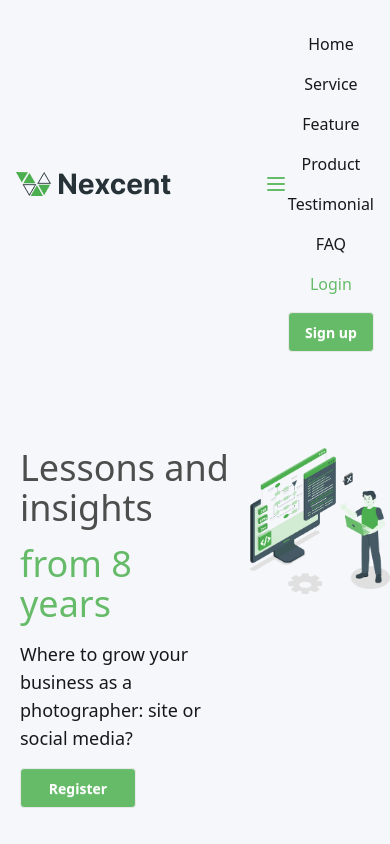
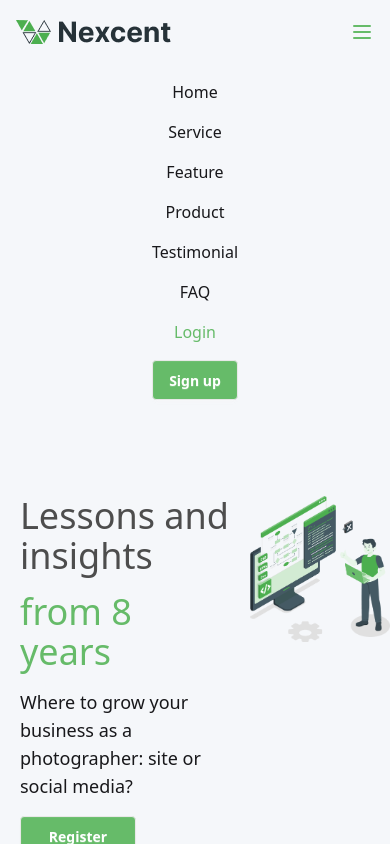
Before and after one commit to Jaseemks/Nexcent_landingpage, a React (Vite) app: page / in a window 390 px wide. Both pictures are taken after a click on the button 362 px from the left and 32 px from the top of the page. Shown: the top 844 px of the page. Built offline with nearby package versions, Linux system fonts and the light colour scheme.

Commit message:
final commit

```diff
--- a/src/components/Body.jsx
+++ b/src/components/Body.jsx
@@ -8,7 +8,7 @@ export const Body = () => {
         <div>
             <div className="carousel w-full bg-[#F5F7FA] py-20">
                 <div id="item1" className="carousel-item w-full">
-                <div className='flex flex-col space-y-4 px-5 md:px-20'>
+                    <div className='flex flex-col space-y-4 px-5 md:px-20'>
                         <span className='text-4xl md:text-8xl text-[#4D4D4D]'>Lessons and insights</span>
                         <span className='text-4xl md:text-8xl text-[#66BB69]'>from 8 years</span>
                         <span className='text-lg'>Where to grow your business as a photographer: site or social media?</span>
@@ -27,11 +27,11 @@ export const Body = () => {
 
                 </div>
                 <div id="item3" className="carousel-item w-full">
-                <div className='flex flex-col space-y-4 px-20'>
-                        <span className='text-8xl text-[#4D4D4D]'>Lessons and insights</span>
-                        <span className='text-8xl text-[#66BB69]'>from 8 years</span>
+                    <div className='flex flex-col space-y-4 px-5 md:px-20'>
+                        <span className='text-4xl md:text-8xl text-[#4D4D4D]'>Lessons and insights</span>
+                        <span className='text-4xl md:text-8xl text-[#66BB69]'>from 8 years</span>
                         <span className='text-lg'>Where to grow your business as a photographer: site or social media?</span>
-                        <button className="btn bg-[#66BB69] text-white w-29">Register</button>
+                        <button className="btn bg-[#66BB69] w-29 text-white">Register</button>
                     </div>
                     <div className='sec2'>
                         <img
@@ -40,6 +40,7 @@ export const Body = () => {
                             alt="Carousel 1"
                         />
                     </div>
+
                 </div>
             </div>
             <div className="flex w-full justify-center gap-2 py-2">
--- a/src/components/Header.jsx
+++ b/src/components/Header.jsx
@@ -1,45 +1,4 @@
-// import React from 'react'
-
-// export const Header = () => {
-//     return (
-//         <div>
-//             <div className="navbar bg-[#F5F7FA] p-4">
-//                 <div className="flex flex-row items-center justify-between w-full">
-//                     <img className="logo" src="/assets/Logo.png" alt="Logo" />
-
-//                     <div className="hidden lg:flex justify-end space-x-32 items-center w-full">
-//                         <a href="#home">Home</a>
-//                         <a href="#service">Service</a>
-//                         <a href="#feature">Feature</a>
-//                         <a href="#product">Product</a>
-//                         <a href="#testmonial">Testimonial</a>
-//                         <a href="#faq">FAQ</a>
-
-//                         <div className='flex justify-end space-x-8 items-center'>
-//                             <a href="#login" className='text-[#66BB69]'>Login</a>
-//                             <button className="btn bg-[#66BB69] text-white">Sign up</button>
-//                         </div>
-//                     </div>
-
-//                 </div>
-//                 <div className="lg:hidden flex flex-col items-center space-y-4 mt-4">
-//                     <a href="#home">Home</a>
-//                     <a href="#service">Service</a>
-//                     <a href="#feature">Feature</a>
-//                     <a href="#product">Product</a>
-//                     <a href="#testmonial">Testimonial</a>
-//                     <a href="#faq">FAQ</a>
-
-//                     <a href="#login" className='text-[#66BB69]'>Login</a>
-//                     <button className="btn bg-[#66BB69] text-white">Sign up</button>
-//                 </div>
-//             </div>
-//         </div>
-//     )
-// }
-
-
-import React, { useState } from 'react'
+import React, { useState } from 'react';
 
 export const Header = () => {
     const [isMenuOpen, setIsMenuOpen] = useState(false);
@@ -53,8 +12,6 @@ export const Header = () => {
             <div className="navbar bg-[#F5F7FA] p-4">
                 <div className="flex flex-row items-center justify-between w-full">
                     <img className="logo" src="/assets/Logo.png" alt="Logo" />
-
-                    {/* Desktop Navigation */}
                     <div className="hidden lg:flex justify-end space-x-32 items-center w-full">
                         <a href="#home">Home</a>
                         <a href="#service">Service</a>
@@ -68,8 +25,6 @@ export const Header = () => {
                             <button className="btn bg-[#66BB69] text-white">Sign up</button>
                         </div>
                     </div>
-
-                    {/* Mobile Hamburger Menu */}
                     <div className="lg:hidden flex items-center">
                         <button onClick={toggleMenu} className="text-[#66BB69]">
                             <svg xmlns="http://www.w3.org/2000/svg" width="24" height="24" fill="none" viewBox="0 0 24 24" stroke="currentColor">
@@ -78,22 +33,21 @@ export const Header = () => {
                         </button>
                     </div>
                 </div>
-
-                {/* Mobile Menu */}
-                {isMenuOpen && (
-                    <div className="lg:hidden flex flex-col items-center space-y-4 mt-4">
-                        <a href="#home">Home</a>
-                        <a href="#service">Service</a>
-                        <a href="#feature">Feature</a>
-                        <a href="#product">Product</a>
-                        <a href="#testmonial">Testimonial</a>
-                        <a href="#faq">FAQ</a>
-
-                        <a href="#login" className='text-[#66BB69]'>Login</a>
-                        <button className="btn bg-[#66BB69] text-white">Sign up</button>
-                    </div>
-                )}
             </div>
+            {isMenuOpen && (
+                <div className="lg:hidden bg-[#F5F7FA] w-full py-4">
+                    <ul className="flex flex-col items-center space-y-4">
+                        <li><a href="#home">Home</a></li>
+                        <li><a href="#service">Service</a></li>
+                        <li><a href="#feature">Feature</a></li>
+                        <li><a href="#product">Product</a></li>
+                        <li><a href="#testmonial">Testimonial</a></li>
+                        <li><a href="#faq">FAQ</a></li>
+                        <li><a href="#login" className='text-[#66BB69]'>Login</a></li>
+                        <li><button className="btn bg-[#66BB69] text-white">Sign up</button></li>
+                    </ul>
+                </div>
+            )}
         </div>
     );
 };
--- a/src/components/MangCommunity.jsx
+++ b/src/components/MangCommunity.jsx
@@ -53,8 +53,7 @@ export const MangCommunity = () => {
         </div>
     </div>
 </div>
-
-<div className='flex flex-col md:flex-row w-full bg-[#F5F7FA] h-64 py-8'>
+<div className='flex flex-col md:flex-row w-full bg-[#F5F7FA] h-auto sm:h-[400px] md:h-[256px] lg:h-[256px] py-8'>
     <div className='flex flex-col w-full md:w-1/2 justify-center items-center text-center md:text-left'>
         <span className='text-3xl md:text-4xl font-bold text-[#4D4D4D]'>Helping a local</span>
         <span className='text-3xl md:text-4xl font-bold text-[#43A046]'>Business reinvent itself</span>
```
Also changed, not shown: src/components/Footer.jsx (+0 -79 lines).
